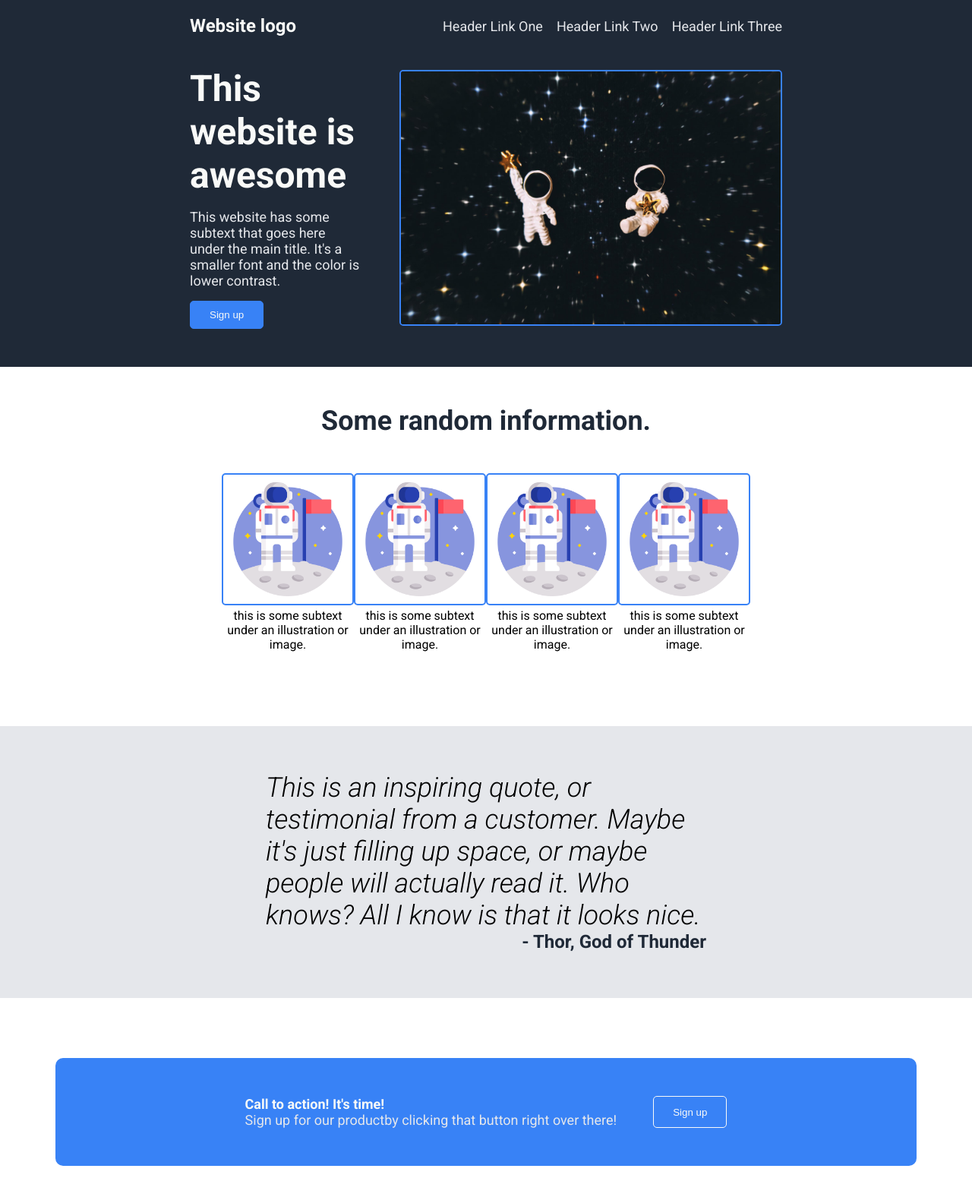
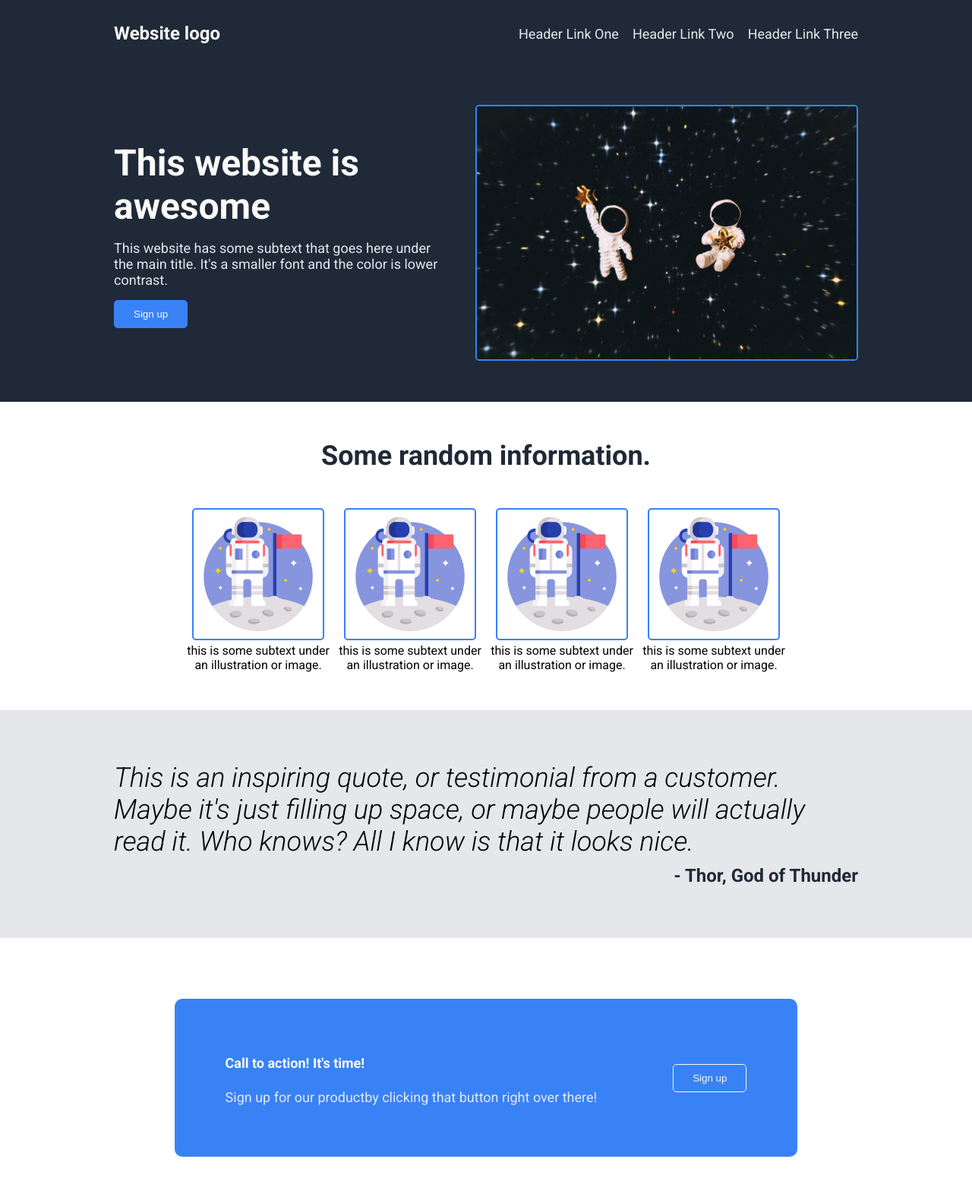
Before and after one commit to joshdkb/odin-landing-page, a plain HTML site: page index.html in a window 1280 px wide. Shown: the top 1576 px of the page at 76% size. Drawn offline with Linux system fonts and the light colour scheme.

Commit message:
Add margin to center elements
Renamed the HTML to use sections and nav tags.
Added containers around sections to apply margin to center the elements.
Added minimum width to containers mimic gutter in example.
Added flex-wrapping.

```diff
--- a/index.html
+++ b/index.html
@@ -11,7 +11,9 @@
     <title>Odin Landing Page</title>
 </head>
 <body>
-    <div class="nav dark-bg">
+    <header class="nav">
+        <nav class="dark-bg">
+            <div class="nav-content">
                 <div class="logo-text">Website logo</div>
                 <div>
                     <ul class="nav-links">
@@ -21,15 +23,23 @@
                     </ul>
                 </div>
             </div>
-    <div class="hero-section dark-bg">
-        <div class="hero-content">
+        </nav>
+    </header>
+
+    <section class="dark-bg">
+        <div class="hero-container">
+                <div class="hero-left">
                     <div class="hero-header">This website is awesome</div>
                     <div class="hero-text">This website has some subtext that goes here under the main title. It's a smaller font and the color is lower contrast.</div>
                     <button class="hero-button">Sign up</button>
                 </div>
+            <div class="hero-right">
                 <img src="imgs/astro.jpg" alt="" class="hero-image">
             </div>
-    <div class="info-section">
+        </div>
+    </section>
+
+    <section class="info-section">
         <div class="info-title">Some random information.</div>
         <div class="info-layout">
             <div class="info-card">
@@ -49,20 +59,25 @@
                 <div class="info-tile-text"> this is some subtext under an illustration or image.</div>
             </div>
         </div>
-    </div>
-    <div class="quote-section">
+    </section>
+
+    <section class="quote-section">
+        <div class="quote-content">
             <div class="quote-text">This is an inspiring quote, or testimonial from a customer. Maybe it's just filling up space, or maybe people will actually read it. Who knows? All I know is that it looks nice.</div>
             <div class="quote-author">- Thor, God of Thunder</div>
         </div>
-    <div class="CTA-section">
+    </section>
+
+    <section class="CTA-section">
         <div class="CTA-content">
             <div class="CTA-text">
-                <div class="CTA-header">Call to action! It's time!</div>
-                <div class="CTA-text">Sign up for our productby clicking that button right over there!</div>
+                <h4 class="CTA-header">Call to action! It's time!</h4>
+                <p class="CTA-text">Sign up for our productby clicking that button right over there!</p>
             </div>
             <button class="CTA-button">Sign up</button>
         </div>
-    </div>
+    </section>
+
     <div class="footer dark-bg">
         <p>Copyright &copy; The Odin Project 2021</p>
     </div>
--- a/styles.css
+++ b/styles.css
@@ -9,17 +9,20 @@ body {
     background: #1f2937;
 }
 
-.nav {
+.nav-content {
     display: flex;
-    justify-content: space-between;
+    max-width: 980px;
+    justify-content: center;
     align-items: center;
-    padding: 20px 250px;
+    padding: 30px;
+    margin: 0 auto;
 }
 
 .logo-text {
     font-size: 24px;
     color: #f9faf8;
     font-weight: 700;
+    margin-right: auto;
 }
 
 .nav-links {
@@ -27,24 +30,31 @@ body {
     list-style: none;
     margin: 0;
     padding: 0;
+    gap: 18px;
 }
 
 li > a {
     font-size: 18px;
     color: #e5e7eb;
     text-decoration: none;
-    margin-left: 18px;
 }
 
 li > a:hover {
     color: #3882f6
 }
 
-.hero-section {
+.hero-container {
+    max-width: 980px;
     display: flex;
-    padding: 20px 250px 50px;
+    margin: 0 auto;
     gap: 48px;
     align-items: center;
+    padding: 50px 30px;
+}
+
+.hero-left,
+.hero-right {
+    flex: 1;
 }
 
 .hero-image {
@@ -76,8 +86,8 @@ li > a:hover {
 
 .info-section {
     text-align: center;
-    padding: 50px 300px;
-    margin-bottom: 48px;
+    max-width: 980px;
+    margin: 50px auto;
 }
 
 .info-title {
@@ -90,6 +100,7 @@ li > a:hover {
 .info-layout {
     display: flex;
     justify-content: center;
+    flex-wrap: wrap;
 }
 
 .info-card {
@@ -105,16 +116,25 @@ li > a:hover {
 }
 
 .quote-section {
+        background: #e5e7eb;
+}
+
+.quote-content {
     display: flex;
     flex-direction: column;
     justify-content: center;
-    background: #e5e7eb;
-    padding: 60px 350px 60px;
+    align-content: center;
+    padding: 0px 30px;
+    margin: 0 auto;
+    height: 300px;
+    max-width: 980px;
+    overflow: auto;
 }
 
 .quote-text {
     font-size: 36px;
     font-style: italic;
+    margin-bottom: 10px;
 }
 
 .quote-author {
@@ -126,18 +146,21 @@ li > a:hover {
 
 .CTA-section {
     display: flex;
-    align-items: center;
     justify-content: center;
-    height: 300px;
+    margin: 30px;
 }
 
 .CTA-content {
     display: flex;
-    gap: 48px;
-    padding: 50px 250px;
+    justify-content: center;
+    align-items: center;
+    flex-basis: 720px;
+    padding: 50px;
+    margin: 50px 0;
     background: #3882f6;
     border-radius: 10px;
     font-size: 18px;
+    flex-wrap: wrap;
 }
 
 .CTA-header {
@@ -147,6 +170,7 @@ li > a:hover {
 
 .CTA-text {
     color: #e5e7eb;
+    margin-right: 50px;
 }
 
 .CTA-button {
```
Lines whose indentation alone changed are shown as unchanged.
